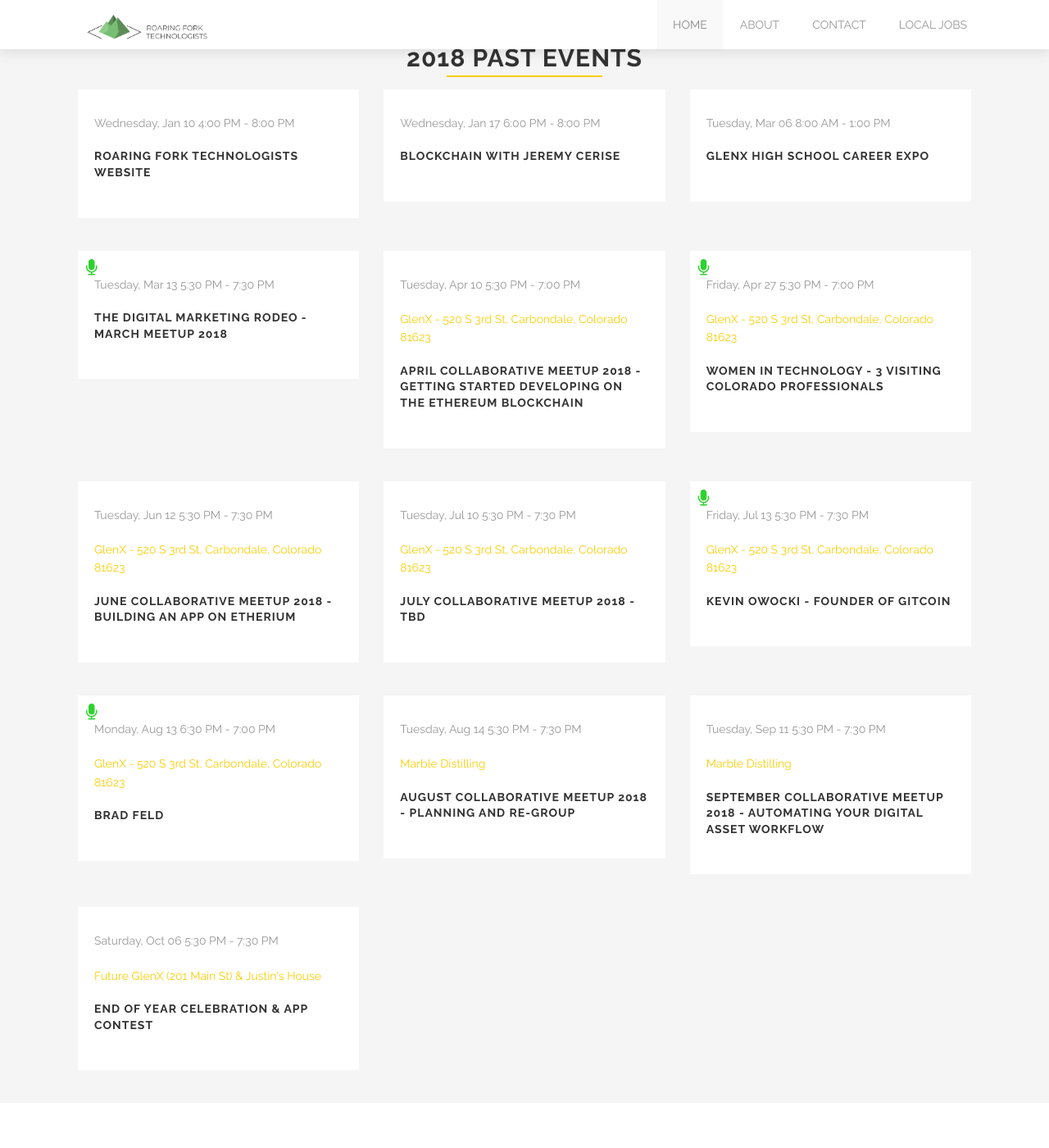
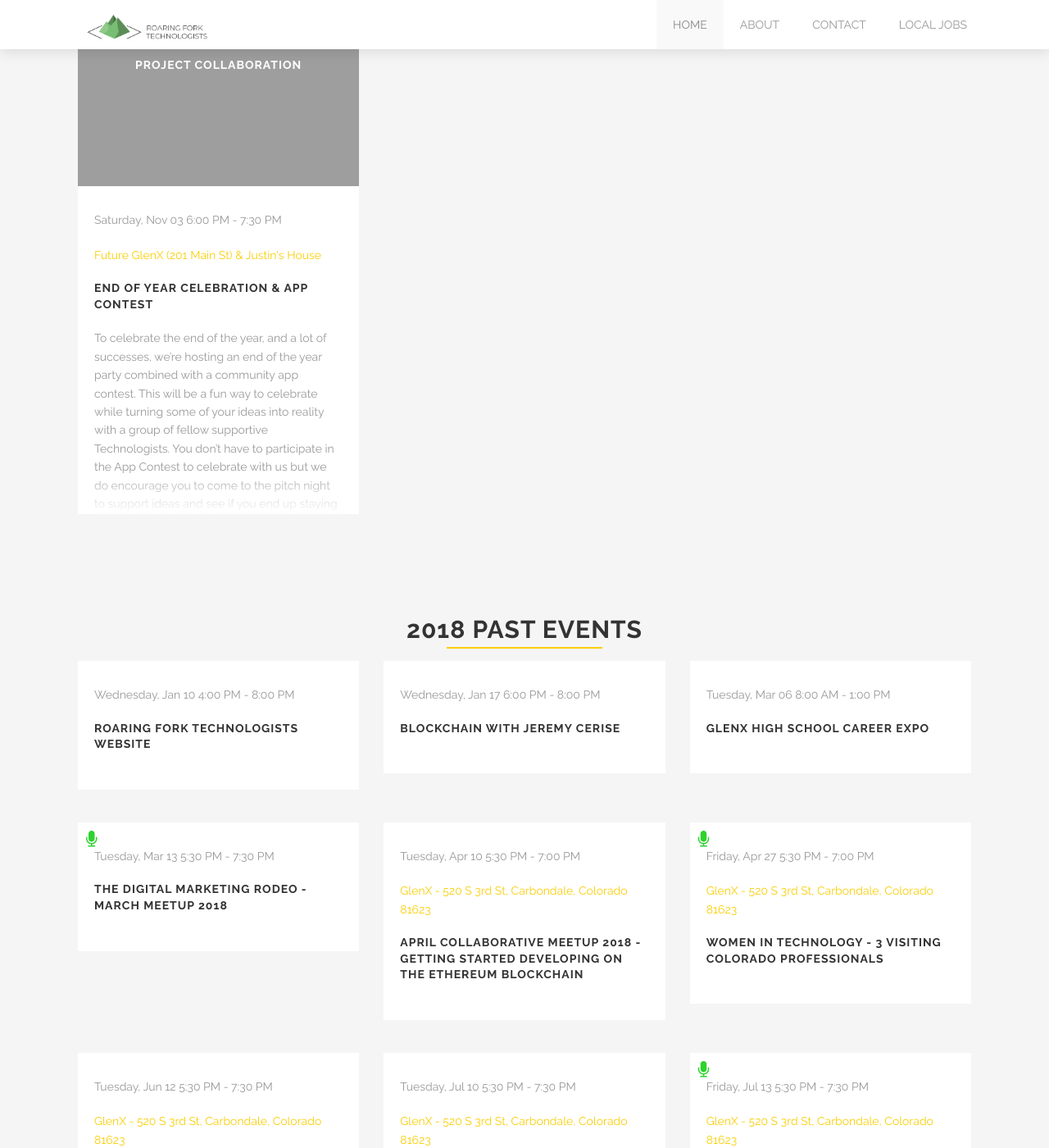
Before and after one commit to COWestSlopeTech/westslopetech, a Jekyll site: the page built from index.html, in a window 1280 px wide and 1400 px high, scrolled down 919 px. Shown: the whole window at 82% size. Built offline with Jekyll 4.4.1, drawn with Linux system fonts in a browser that asks for light colours.

Commit message:
updated events

```diff
--- a/_data/events.yml
+++ b/_data/events.yml
@@ -128,8 +128,8 @@
 
 - title: End of Year Celebration & App Contest
   type: Project Collaboration
-  date: 2018-10-06
-  start: 5:30 PM
+  date: 2018-11-03
+  start: 6:00 PM
   end: 7:30 PM
   location: Future GlenX (201 Main St) & Justin's House
   locationLink: https://goo.gl/maps/1rMjEBVzSxp
```
